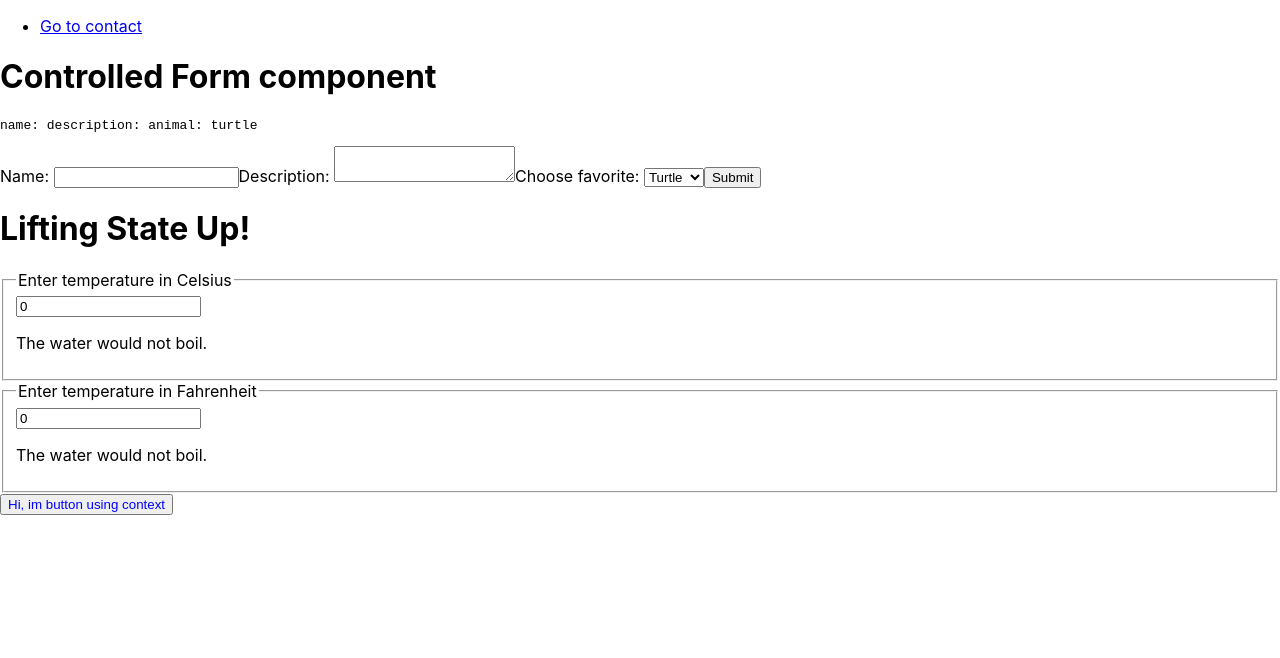
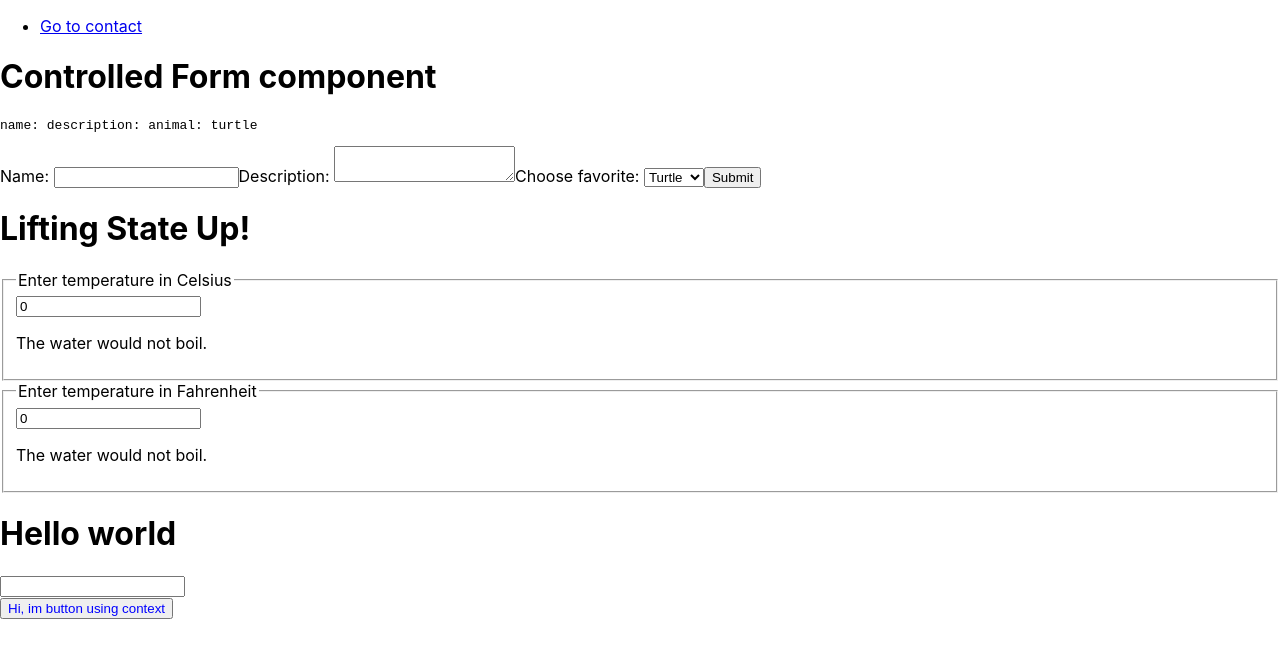
Before and after one commit to VictorMeneghini/walkthrough-react-documentation, a React (Create React App) app: page / in a window 1280 px wide. Shown: the top 658 px of the page. Built offline with nearby package versions, Linux system fonts and the light colour scheme.

Commit message:
analyse the usage of ref and forwardRef

```diff
--- a/src/App.js
+++ b/src/App.js
@@ -1,14 +1,25 @@
-import {lazy, Suspense} from "react"
+import {lazy, Suspense, useRef, useEffect} from "react"
 import { Link } from "react-router-dom";
 
 import ControlledComponentForm from "./components/forms/controlled-component-form";
 import Calculator from "./components/lifting-state-up/Calculator";
+import InputComponent from "./components/input/InputComponent"
 
 import { ThemeContextProvider } from "./context/ThemedContext";
 
 const ToolBar = lazy(() => import("./components/tool-bar/ToolBar"))
 
 function App() {
+  const inputRef = useRef()
+
+  useEffect(() => {
+    setTimeout(() => {
+      inputRef.current.turnVisible(true)
+    }, 3003);
+    console.log(inputRef.current, "ref")
+  }, [])
+
+  console.log("render")
   return (
     <div className="App">
       <nav>
@@ -23,6 +34,9 @@ function App() {
       <h1>Lifting State Up!</h1>
       <Calculator/>
 
+      {/* <input ref={inputRef} /> */}
+      <InputComponent ref={inputRef}/>
+
       <ThemeContextProvider >
         <Suspense>
           <ToolBar></ToolBar>
--- /dev/null
+++ b/src/components/input/InputComponent.js
@@ -0,0 +1,19 @@
+import {useState, useImperativeHandle, forwardRef} from "react"
+
+
+
+const InputComponent = (props, ref) => {
+  const [isVisible, setIsVisible ] = useState(false)
+
+
+  useImperativeHandle(ref, () => ({
+    turnVisible: setIsVisible
+  }))
+
+  return <>
+    {isVisible && <h1>Hello world</h1>}
+    <input />
+  </>
+}
+
+export default forwardRef(InputComponent)
--- a/src/components/themed-button/ThemedButton.js
+++ b/src/components/themed-button/ThemedButton.js
@@ -1,12 +1,15 @@
-import {useContext} from "react"
+import {useContext, useState} from "react"
 import ThemeContext from "../../context/ThemedContext";
 
 const ThemedButton = () => {
+
+  const [count, setCount] = useState(0)
   const context = useContext(ThemeContext);
   console.log(context, "a")
 
   const handleOnClick = () => {
     context.changeColor("red")
+    setCount(state => state +1)
   }
 
   return (
--- a/src/components/tool-bar/ToolBar.js
+++ b/src/components/tool-bar/ToolBar.js
@@ -1,6 +1,7 @@
 import ThemedButton from "../themed-button/ThemedButton"
 
 const ToolBar = ({theme}) => {
+  console.log("render toolbar")
 
   return (
     <div>
--- a/src/context/ThemedContext.js
+++ b/src/context/ThemedContext.js
@@ -13,6 +13,8 @@ export const ThemeContextProvider = ({children}) => {
     })
   }
 
+  console.log("render")
+
   return (
     <ThemeContext.Provider value={{
       theme,
```
